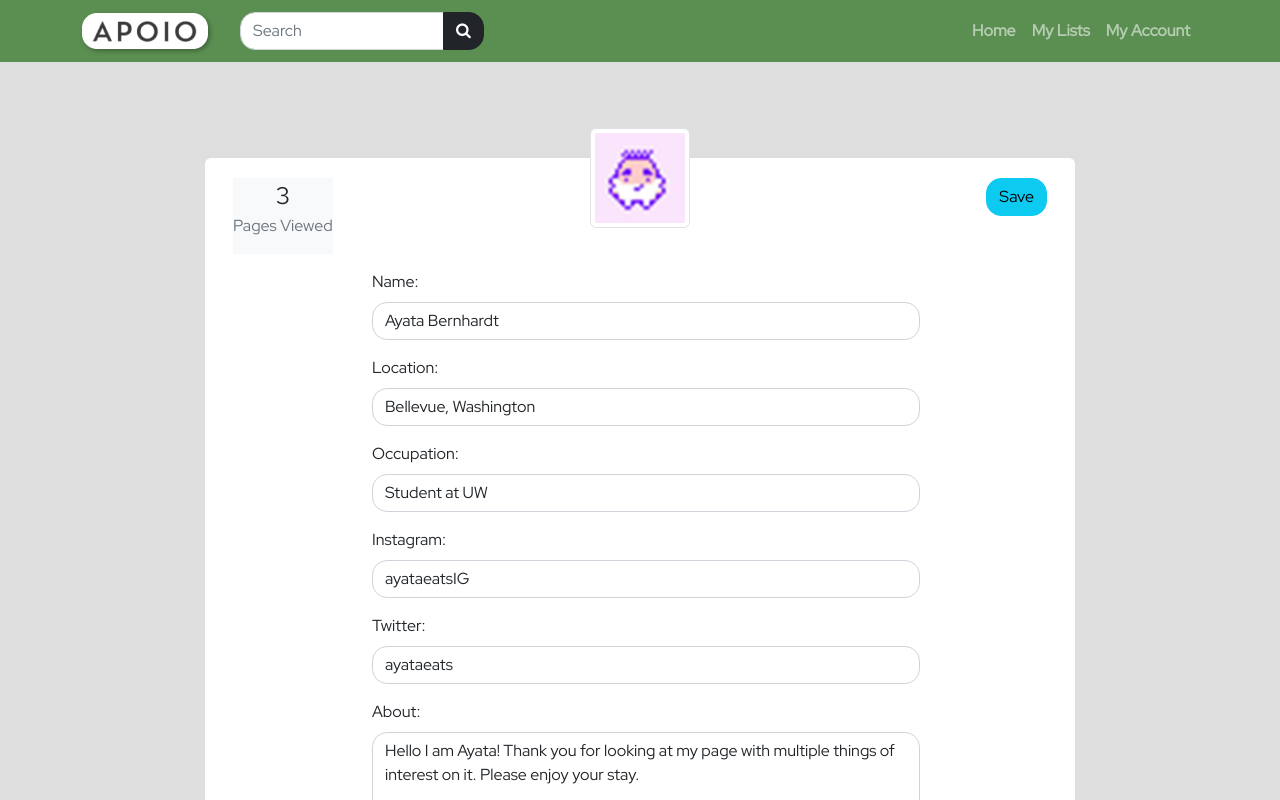
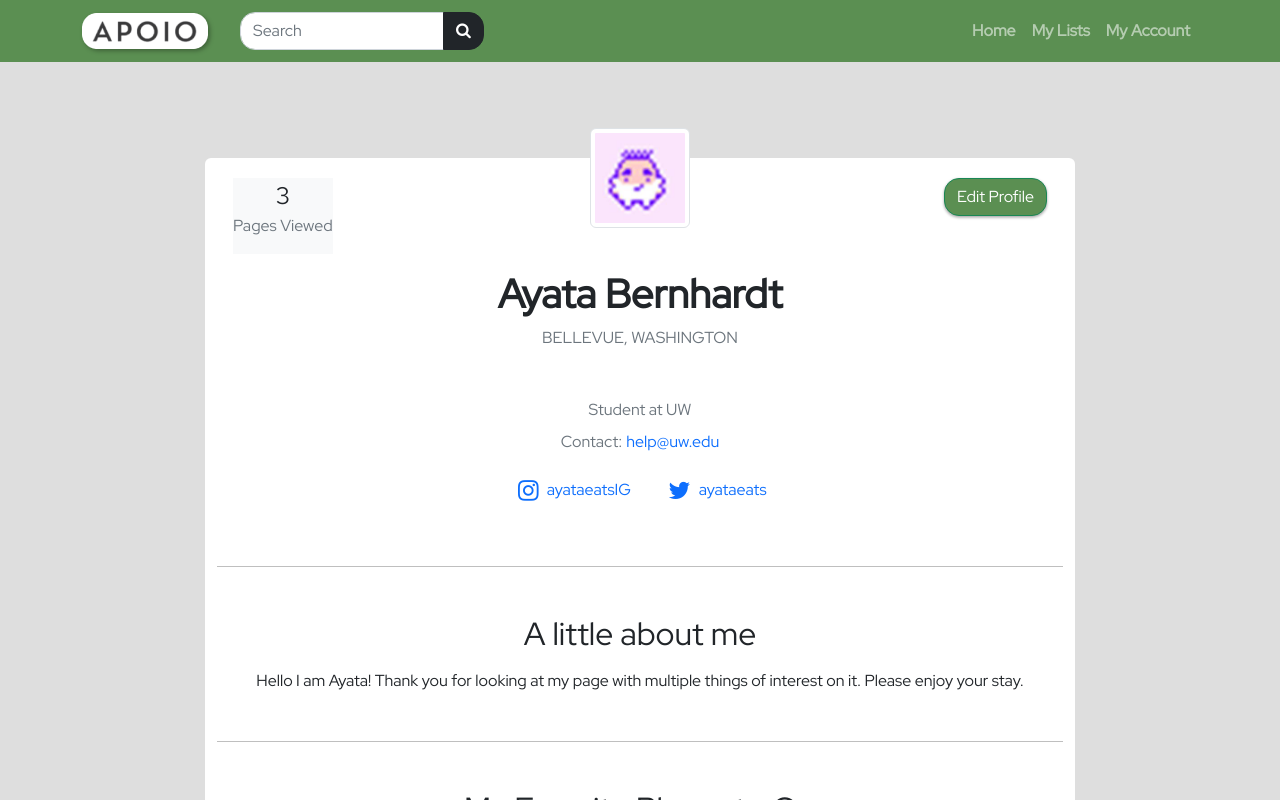
Before and after one commit to StpME/ApoioMirror, a React (Create React App) app: page /profile in a window 1280 px wide. Shown: the top 800 px of the page. Built offline with nearby package versions, Linux system fonts and the light colour scheme.

Commit message:
made edit profile page, buttons switch page but do not update info

```diff
--- a/src/components/App.js
+++ b/src/components/App.js
@@ -1,13 +1,13 @@
-import React, {useState} from 'react';
+import React, { useState } from 'react';
 import ApoioHeader from './ApoioHeader.js';
 import Footer from './Footer.js';
-import {ListPage} from './ListPage.js';
+import { ListPage } from './ListPage.js';
 import ResultPage from './ResultPage.js';
 import Home from './Home.js';
-import { BrowserRouter, Routes, Route, Link} from 'react-router-dom'
+import { BrowserRouter, Routes, Route, Link } from 'react-router-dom'
 // import { ProfilePage } from './ProfilePage.js';
-import {CreateNewItem} from './CreateNewItem.js';
-// import { ProfilePage } from './newProfilePage.js';
+import { CreateNewItem } from './CreateNewItem.js';
+import { ProfilePage } from './newProfilePage.js';
 import { EditProfile } from './EditProfile.js'
 
 function App(props) {
@@ -19,7 +19,7 @@ function App(props) {
     //Generate unique set of store types for list page
     const list = stores.map((elem) => {
         return elem.type;
-      });
+    });
     const unique = [...(new Set(list))];
 
     //list of stores that have a favorited value on them
@@ -27,7 +27,7 @@ function App(props) {
     //the list page
     const favList = (storeName, isFavorited) => {
         const storesCopy = storeState.map((storeObj) => {
-            if(storeObj.placeName === storeName) {
+            if (storeObj.placeName === storeName) {
                 //console.log(!isFavorited);
                 storeObj.favorited = isFavorited;
             }
@@ -45,7 +45,9 @@ function App(props) {
             <Routes>
                 <Route index element={<Home />} />
                 <Route path="/lists" element={<ListPage stores={storeState} types={unique} />} />
-                <Route path="/profile" element={<EditProfile />} />
+                <Route path="/profile" element={<ProfilePage />} />
+                <Route path="/profile/edit" element={<EditProfile />} />
+
                 <Route path="/results" element={<ResultPage stores={stores} storeCallback={favList} />} />
                 <Route path="/new_item" element={<CreateNewItem stores={stores} />} />
             </Routes>
--- a/src/components/EditProfile.js
+++ b/src/components/EditProfile.js
@@ -1,8 +1,11 @@
-import React from 'react';
+import React, { useState } from 'react';
+import { useNavigate } from 'react-router-dom';
 
 export function EditProfile(props) {
     // has to have a prop object and we'll change that object and give it back with callback
-    const profileObj = {
+    const navigateTo = useNavigate()
+
+    const [profileData, setProfileData] = useState({
         name: "Ayata Bernhardt",
         location: "Bellevue, Washington",
         occupation: "Student at UW",
@@ -11,16 +14,17 @@ export function EditProfile(props) {
         socialTwitter: "ayataeats",
         aboutMessage: "Hello I am Ayata! Thank you for looking at my page with multiple things of interest on it. Please enjoy your stay.",
 
+    });
+    // const [test, setTest] = useState('meow');
+
+    const handleProfileData = (event) => {
+        setProfileData({...profileData, [event.target.name]: event.target.value});
+        console.log(profileData);
     }
 
-    const handleNameChange = (nameString) => {
-        profileObj.name = nameString;
+    const handleClick = (event) => {
+        navigateTo('/profile');
     }
-
-    const handleLocationChange = (locationString) => {
-        profileObj.location = locationString;
-    }
-
 
     return (
         <div className="container mt-5 p-5">
@@ -38,41 +42,41 @@ export function EditProfile(props) {
 
                         </div>
                         <div>
-                            <button type="button" className="btn btn-info">Save</button>
+                            <button type="button" className="btn btn-info" onClick={handleClick}>Save</button>
                         </div>
                     </div>
 
 
                     <div className="d-flex row justify-content-center mt-3 mb-5">
                         <div className="col-8">
-                            <div className="mb-3">
-                                <label for="nameInput" class="form-label">Name:</label>
-                                <input id="nameInput" type="text" value={profileObj.name} onChange={handleNameChange} className="form-control" />
+                            <div className="form-group mb-3">
+                                <label htmlFor="nameInput" className="form-label">Name:</label>
+                                <input name="name" className="form-control" id="nameInput" type="text" value={profileData.name} onChange={handleProfileData}  />
                             </div>
                             <div className="mb-3">
-                                <label for="locationInput" class="form-label">Location:</label>
-                                <input id="locationInput" type="text" value={profileObj.location} onChange={handleLocationChange} className="form-control" />
+                                <label htmlFor="locationInput" className="form-label">Location:</label>
+                                <input name="location" id="locationInput" type="text" value={profileData.location} onChange={handleProfileData} className="form-control" />
 
                             </div>
                             <div className="mb-3">
-                                <label for="occuInput" class="form-label">Occupation:</label>
-                                <input id="occuInput" type="text" value={profileObj.occupation} onChange={handleLocationChange} className="form-control" />
+                                <label htmlFor="occuInput" className="form-label">Occupation:</label>
+                                <input name="occupation" id="occuInput" type="text" value={profileData.occupation} onChange={handleProfileData} className="form-control" />
 
                             </div>
                             <div className="mb-3">
-                                <label for="instaInput" class="form-label">Instagram:</label>
-                                <input id="instaInput" type="text" value={profileObj.socialInsta} onChange={handleLocationChange} className="form-control" />
+                                <label htmlFor="instaInput" className="form-label">Instagram:</label>
+                                <input name="socialInsta" id="instaInput" type="text" value={profileData.socialInsta} onChange={handleProfileData} className="form-control" />
 
                             </div>
                             <div className="mb-3">
-                                <label for="twitterInput" class="form-label">Twitter:</label>
-                                <input id="twitterInput" type="text" value={profileObj.socialTwitter} onChange={handleLocationChange} className="form-control" />
+                                <label htmlFor="twitterInput" className="form-label">Twitter:</label>
+                                <input name="socialTwitter" id="twitterInput" type="text" value={profileData.socialTwitter} onChange={handleProfileData} className="form-control" />
 
                             </div>
                             <div>
-                                <label for="aboutInput" class="form-label">About:</label>
+                                <label htmlFor="aboutInput" className="form-label">About:</label>
                                 {/* <input id="aboutInput" type="text" value={profileObj.aboutMessage} onChange={handleLocationChange} className="form-control py-5 text-wrap" /> */}
-                                <textarea className="form-control" id="aboutInput" rows="3" value={profileObj.aboutMessage} onChange={handleLocationChange}></textarea>
+                                <textarea name="aboutMessage" className="form-control" id="aboutInput" rows="3" value={profileData.aboutMessage} onChange={handleProfileData}></textarea>
                             </div>
 
 
--- a/src/components/newProfilePage.js
+++ b/src/components/newProfilePage.js
@@ -1,4 +1,5 @@
 import React, { useState } from 'react';
+import { useNavigate } from 'react-router-dom';
 
 export function ProfilePage(props) {
     const profileObj = {
@@ -12,8 +13,13 @@ export function ProfilePage(props) {
 
     }
 
+    const navigateTo = useNavigate();
     const [profileData, setProfileData] = useState(profileObj);
     const emailHref = "mailto:" + profileData.email
+
+    const handleClick = (event) => {
+        navigateTo("/profile/edit");
+    }
 
     return (
         <div className="container mt-5 p-5">
@@ -31,7 +37,7 @@ export function ProfilePage(props) {
 
                         </div>
                         <div>
-                            <button type="button" className="btn btn-success">Edit Profile</button>
+                            <button type="button" className="btn btn-success" onClick={handleClick}>Edit Profile</button>
                         </div>
                     </div>
 
@@ -79,5 +85,6 @@ export function ProfilePage(props) {
                 </div>
             </div>
         </div>
+
     )
 }
--- a/src/style.css
+++ b/src/style.css
@@ -166,11 +166,6 @@ body {
 .flex-display {
   background-color: #eee;
   flex: 180px 1 1;
-}
-
-.btn:hover {
-  box-shadow: 0 0 0 2em transparent;
-
 }
 
 .btn-success {
```
